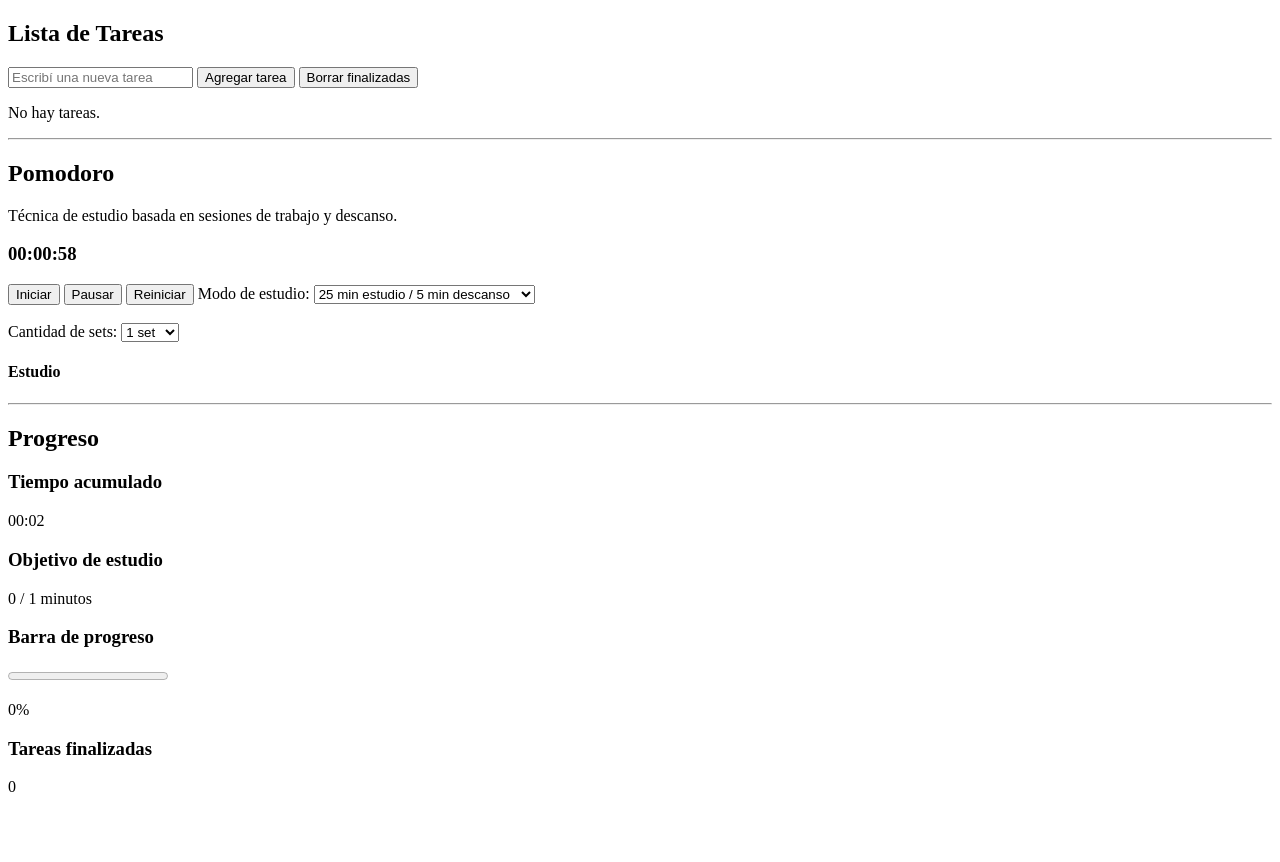
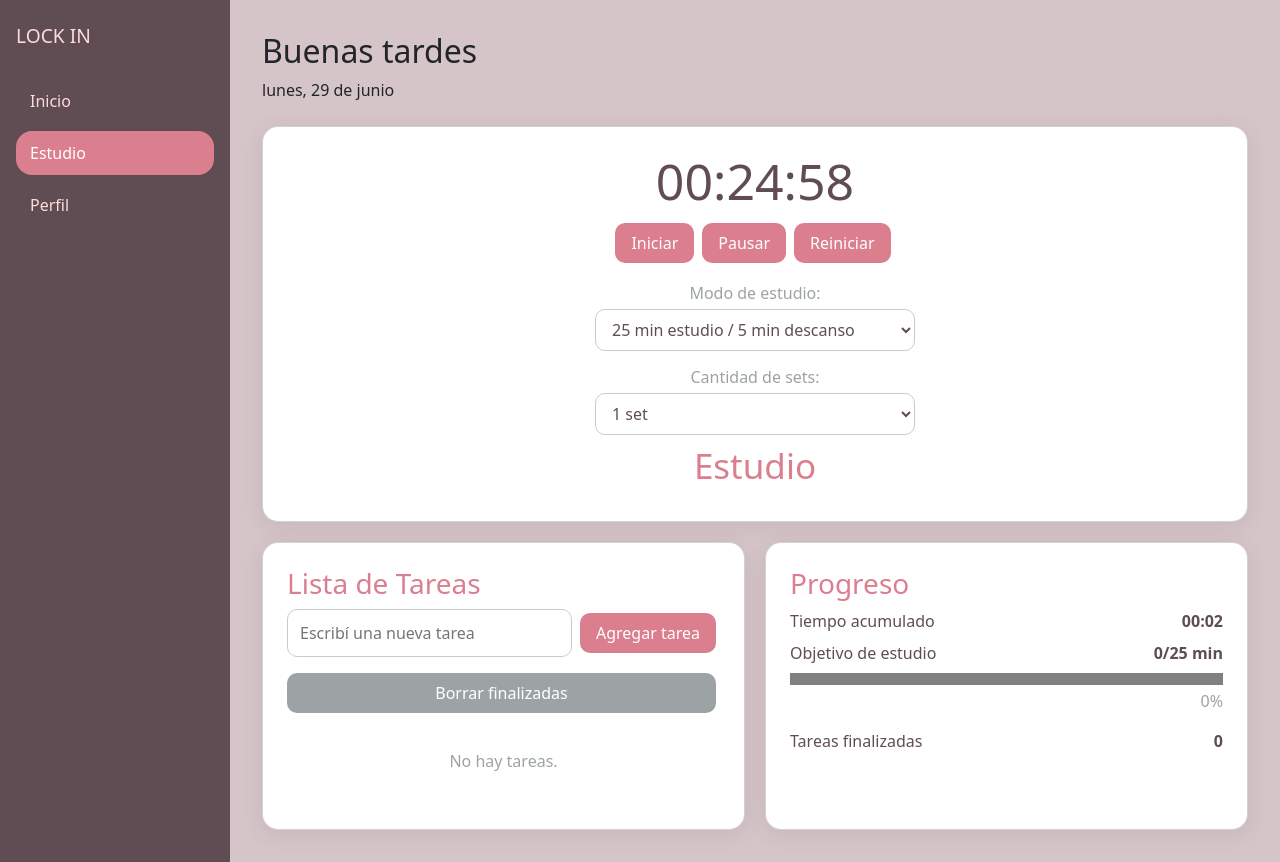
Before and after one commit to VaninaCodes/lockIn-app, a plain HTML site: page index.html in a window 1280 px wide. Both pictures are taken after a click on the button "Iniciar". Before the commit the page ends 812 px from the top, so only its background shows below. Drawn offline with nearby package versions, Linux system fonts and the light colour scheme.

Commit message:
Se arreglaron los bugs y se aplicaron estilos

```diff
--- a/assets/css/style.css
+++ b/assets/css/style.css
@@ -0,0 +1,367 @@
+:root{
+  --soft-blush: #FFDBDA;
+  --old-rose: #DB7F8E;
+  --pale-slate: #D5C5C8;
+  --cool-steel: #9DA3A4;
+  --taupe-grey: #604D53;
+
+  --sidebar-width: 230px;
+  --radius: 16px;
+}
+
+*{
+  box-sizing: border-box;
+}
+
+body{
+   font-weight: 400;
+   background-color:var(--pale-slate);
+   margin: 0;
+}
+
+.app-layout{
+    display: flex;
+    min-height: 100vh;
+}
+
+/* side bar */
+.sidebar {
+    width: var(--sidebar-width);
+    background-color: var(--taupe-grey);
+    color: var(--soft-blush);
+    padding: 24px 16px;
+    flex-shrink: 0;
+}
+
+.sidebar-logo{
+    display: flex;
+    align-items: center;
+    gap: 8px;
+    margin-bottom: 32px;
+}
+
+.sidebar-logo h1{
+   font-size: 1.2rem;
+   margin: 0;
+}
+
+.sidebar-nav{
+    display: flex;
+    flex-direction: column;
+    gap: 8px;
+}
+
+.nav-item{
+    display: flex;
+    align-items: center;
+    gap: 10px;
+    padding: 10px 14px;
+    border-radius: var(--radius);
+    color: var(--soft-blush);
+    text-decoration: none;
+    transition: background-color .2s ease;
+}
+
+.nav-item:hover{
+    background-color: rgba(255,255,255,0.1);
+}
+
+.nav-item.active{
+    background-color: var(--old-rose);
+    color: white;
+}
+
+/* boton hamburguesa, solo visible en mobile */
+.sidebar-toggle{
+    display: none;
+    position: fixed;
+    top: 14px;
+    left: 14px;
+    z-index: 20;
+    background-color: var(--taupe-grey);
+    color: var(--soft-blush);
+    border: none;
+    border-radius: 10px;
+    width: 40px;
+    height: 40px;
+    font-size: 1.2rem;
+    align-items: center;
+    justify-content: center;
+}
+
+/* contenido */
+.content{
+    flex: 1;
+    padding: 32px;
+    min-width: 0;
+}
+#saludo{
+    text-align: left;
+}
+#fecha-actual{
+    text-align: left;
+}
+.cards-grid{
+    display: grid;
+    grid-template-columns: repeat(2, 1fr);
+    gap: 20px;
+    margin-top: 24px;
+}
+
+.card{
+    background-color: white;
+    border-radius: var(--radius);
+    padding: 24px;
+    box-shadow:0px 4px 20px rgba(96,77,83,0.12);
+
+}
+
+.card h3{
+    color: var(--old-rose);
+    margin-top: 0;
+}
+.card-time{
+    grid-column: 1 / -1;
+    text-align: center;
+}
+
+#tiempo{
+    font-size: 50px !important;
+    color: var(--taupe-grey);
+}
+
+.card-time label{
+    display: block;
+    color: var(--cool-steel);
+    margin-top: 14px;
+    margin-bottom: 4px;
+    text-align: left;
+}
+
+.card-time select{
+    width: 100%;
+    max-width: 320px;
+}
+
+.btn-group-pomodoro{
+    display: flex;
+    justify-content: center;
+    flex-wrap: wrap;
+    gap: 4px;
+}
+#cards-sets{
+    display: flex;
+    flex-direction: column;
+    justify-content: center;
+    align-items: center;
+}
+#estadoPomodoro{
+    color: var(--old-rose);
+    font-size: 35px;
+    margin-bottom: 0;
+    padding: 10px;
+}
+
+button{
+  background-color: var(--old-rose);
+  color: white;
+  border: none;
+  border-radius: 10px;
+  padding: 8px 16px;
+  cursor: pointer;
+  margin: 4px 4px 4px 0;
+  transition: opacity .2s ease;
+  font-family: inherit;
+}
+
+button:hover{ opacity: 0.85; }
+button:focus-visible,
+input:focus-visible,
+select:focus-visible{
+  outline: 2px solid var(--old-rose);
+  outline-offset: 2px;
+}
+
+.btn-clear{
+  background-color: var(--cool-steel);
+}
+
+input[type="text"], select{
+  border: 1px solid var(--pale-slate);
+  border-radius: 10px;
+  padding: 8px 12px;
+  font-family: inherit;
+  font-size: 1rem;
+  background-color: white;
+  color: var(--taupe-grey);
+}
+
+.task-input-row{
+  display: flex;
+  gap: 8px;
+  margin-bottom: 12px;
+}
+
+.task-input-row input{
+  flex: 1;
+  min-width: 0;
+}
+
+#counter{
+  color: var(--cool-steel);
+  font-size: .9rem;
+}
+
+#task-list{
+  max-height: 320px;
+  overflow-y: auto;
+}
+
+#task-list > p{
+  color: var(--cool-steel);
+  text-align: center;
+  padding: 16px 0;
+}
+
+#task-list > div{
+  display: flex;
+  align-items: center;
+  gap: 8px;
+  padding: 8px 0;
+  border-bottom: 1px solid var(--pale-slate);
+}
+
+#task-list input[type="checkbox"]{
+  width: 18px;
+  height: 18px;
+  flex-shrink: 0;
+  accent-color: var(--old-rose);
+}
+
+#task-list span{
+  flex: 1;
+  min-width: 0;
+  word-break: break-word;
+  color: var(--taupe-grey);
+}
+
+#task-list input[type="text"]{
+  flex: 1;
+  min-width: 0;
+}
+
+#task-list button{
+  flex-shrink: 0;
+  padding: 6px 10px;
+  font-size: .85rem;
+}
+
+.progress-item{
+  display: flex;
+  justify-content: space-between;
+  align-items: center;
+  margin-bottom: 8px;
+  color: var(--taupe-grey);
+  gap: 8px;
+}
+
+progress{
+  width: 100%;
+  height: 12px;
+  border-radius: 10px;
+  accent-color: var(--old-rose);
+}
+
+#porcentaje{
+  text-align: right;
+  color: var(--cool-steel);
+  margin: 4px 0 16px;
+}
+
+/* ===== Responsive ===== */
+
+/* Tablet */
+@media (max-width: 900px){
+  .cards-grid{
+    grid-template-columns: 1fr;
+  }
+}
+
+/* Mobile: el sidebar se convierte en menu deslizable */
+@media (max-width: 768px){
+  .sidebar-toggle{
+    display: flex;
+  }
+
+  .app-layout{
+    flex-direction: column;
+  }
+
+  .sidebar{
+    position: fixed;
+    top: 0;
+    left: 0;
+    height: 100vh;
+    transform: translateX(-100%);
+    transition: transform .25s ease;
+    z-index: 30;
+    box-shadow: 4px 0 20px rgba(0,0,0,.2);
+  }
+
+  .sidebar.open{
+    transform: translateX(0);
+  }
+
+  .content{
+    padding: 70px 16px 24px;
+  }
+
+  .card{
+    padding: 18px;
+  }
+
+  .card-time h2#tiempo{
+    font-size: 2rem;
+  }
+
+  .btn-group-pomodoro{
+    flex-direction: column;
+  }
+
+  .btn-group-pomodoro button{
+    width: 100%;
+    margin: 4px 0;
+  }
+
+  .card-time select{
+    max-width: none;
+  }
+
+  .task-input-row{
+    flex-direction: column;
+  }
+
+  .task-input-row button{
+    width: 100%;
+  }
+
+  #task-list > div{
+    flex-wrap: wrap;
+  }
+}
+
+/* Mobile chico */
+@media (max-width: 420px){
+  .topbar h2{
+    font-size: 1.3rem;
+  }
+
+  .card h3{
+    font-size: 1.05rem;
+  }
+
+  #task-list button{
+    font-size: .8rem;
+    padding: 5px 8px;
+  }
+}
--- a/assets/js/app.js
+++ b/assets/js/app.js
@@ -112,6 +112,18 @@ function clearCompleted() {
     save();
 }
 
+// Escapa caracteres especiales antes de meter el texto en innerHTML.
+// Antes, una tarea con comillas (") rompía el <input> de edicion.
+function escapeHtml(str) {
+
+    return String(str)
+        .replace(/&/g, "&amp;")
+        .replace(/</g, "&lt;")
+        .replace(/>/g, "&gt;")
+        .replace(/"/g, "&quot;")
+        .replace(/'/g, "&#39;");
+}
+
 function render() {
 
     const list =
@@ -157,10 +169,11 @@ function render() {
                 ?
                 `<input
                     id="edit-${t.id}"
-                    value="${t.text}"
+                    value="${escapeHtml(t.text)}"
+                    onkeydown="if(event.key==='Enter') saveEdit(${t.id})"
                 >`
                 :
-                `<span>${t.text}</span>`
+                `<span>${escapeHtml(t.text)}</span>`
             }
 
             ${
@@ -220,6 +233,14 @@ let intervaloPomodoro = null;
 const tiempo =
     document.getElementById("tiempo");
 
+function pintarTiempo() {
+
+    tiempo.textContent =
+        `${String(pomodoroHoras).padStart(2,"0")}:` +
+        `${String(pomodoroMinutos).padStart(2,"0")}:` +
+        `${String(pomodoroSegundos).padStart(2,"0")}`;
+}
+
 function actualizarPomodoro() {
 
     pomodoroSegundos--;
@@ -268,6 +289,7 @@ minutosActuales.textContent =
 
             pomodoroSegundos = 0;
 
+            pintarTiempo();
             return;
         }
 
@@ -284,6 +306,8 @@ minutosActuales.textContent =
                 );
 
                 intervaloPomodoro = null;
+
+                pintarTiempo();
 
                 alert(
                     "Terminaste todas las sesiones de estudio."
@@ -304,14 +328,12 @@ minutosActuales.textContent =
 
             pomodoroSegundos = 0;
 
+            pintarTiempo();
             return;
         }
     }
 
-    tiempo.textContent =
-        `${String(pomodoroHoras).padStart(2,"0")}:` +
-        `${String(pomodoroMinutos).padStart(2,"0")}:` +
-        `${String(pomodoroSegundos).padStart(2,"0")}`;
+    pintarTiempo();
 }
 
 document
@@ -341,13 +363,20 @@ document
             ).value
         );
 
+    // Si todavia no arranco ninguna cuenta (esta en el tiempo "de fabrica"),
+    // usamos el tiempo de estudio elegido en el select.
     if (
-        pomodoroMinutos === 25 &&
-        pomodoroSegundos === 0
+        !esDescanso &&
+        setActual === 1 &&
+        segundosAcumulados === 0
     ) {
 
         pomodoroMinutos =
             minutosEstudio;
+
+        pomodoroSegundos = 0;
+
+        pintarTiempo();
     }
 
     objetivo =
@@ -382,6 +411,7 @@ document
 
     esDescanso = false;
     setActual = 1;
+    segundosAcumulados = 0;
 
     document.getElementById(
         "estadoPomodoro"
@@ -393,12 +423,30 @@ document.getElementById(
 
     intervaloPomodoro = null;
 
+    // Reinicia respetando el modo elegido en el select,
+    // en vez de volver siempre a 25 min como antes.
+    const opcion =
+        document.getElementById(
+            "tipoPomodoro"
+        ).value;
+
+    const partes =
+        opcion.split("-");
+
+    minutosEstudio =
+        parseInt(partes[0]);
+
+    minutosDescanso =
+        parseInt(partes[1]);
+
     pomodoroSegundos = 0;
-    pomodoroMinutos = 25;
+    pomodoroMinutos = minutosEstudio;
     pomodoroHoras = 0;
 
-    tiempo.textContent =
-        "00:25:00";
+    cronometro.textContent = "00:00";
+    minutosActuales.textContent = "0";
+
+    pintarTiempo();
 
 });
 
@@ -453,7 +501,8 @@ if (tasks.length > 0) {
     porcentaje.textContent =
         Math.floor(progresoTotal)
         + "%";
-    if (progresoTotal >= 100) {
+
+    if (progresoTotal >= 100 && tasks.length > 0) {
 
         clearInterval(intervaloPomodoro);
 
@@ -466,8 +515,52 @@ if (tasks.length > 0) {
 }
 
 // ========================================
+// MENU MOBILE
+// ========================================
+
+const sidebar =
+    document.getElementById("sidebar");
+
+const sidebarToggle =
+    document.getElementById("sidebarToggle");
+
+if (sidebarToggle) {
+
+    sidebarToggle.addEventListener("click", () => {
+        sidebar.classList.toggle("open");
+    });
+
+    document.querySelectorAll(".nav-item").forEach(link => {
+        link.addEventListener("click", () => {
+            sidebar.classList.remove("open");
+        });
+    });
+}
+
+// ========================================
 // INICIO
 // ========================================
 
 render();
 actualizarProgreso();
+
+// ========================================
+// SALUDO Y FECHA
+// ========================================
+
+function actualizarSaludo() {
+    const hora = new Date().getHours();
+    const saludoEl = document.getElementById("saludo");
+
+    let mensaje = "Buenas noches ";
+    if (hora >= 6 && hora < 12) mensaje = "Buen día ";
+    else if (hora >= 12 && hora < 19) mensaje = "Buenas tardes ";
+
+    saludoEl.textContent = mensaje;
+
+    const fechaEl = document.getElementById("fecha-actual");
+    const opciones = { weekday: "long", day: "numeric", month: "long" };
+    fechaEl.textContent = new Date().toLocaleDateString("es-AR", opciones);
+}
+
+actualizarSaludo();
--- a/index.html
+++ b/index.html
@@ -4,99 +4,127 @@
     <meta charset="UTF-8" />
     <meta name="viewport" content="width=device-width, initial-scale=1.0" />
     <title>LOCK IN</title>
+    <link
+      href="https://cdn.jsdelivr.net/npm/bootstrap@5.3.8/dist/css/bootstrap.min.css"
+      rel="stylesheet"
+      integrity="sha384-sRIl4kxILFvY47J16cr9ZwB07vP4J8+LH7qKQnuqkuIAvNWLzeN8tE5YBujZqJLB"
+      crossorigin="anonymous"
+    />
+    <link
+      rel="stylesheet"
+      href="https://cdn.jsdelivr.net/npm/bootstrap-icons@1.11.3/font/bootstrap-icons.min.css"
+    />
+    <link rel="stylesheet" href="assets/css/style.css" />
   </head>
   <body>
+    <!-- Barra lateral -->
+    <div class="app-layout">
+      <button class="sidebar-toggle" id="sidebarToggle" aria-label="Abrir menu">
+        <i class="bi bi-list"></i>
+      </button>
+
+      <aside class="sidebar" id="sidebar">
+        <div class="sidebar-logo">
+          <h1>LOCK IN</h1>
+        </div>
+
+        <nav class="sidebar-nav">
+          <a href="#" class="nav-item"> Inicio </a>
+          <a href="index.html" class="nav-item active"> Estudio </a>
+          <a href="#" class="nav-item"> Perfil </a>
+        </nav>
+      </aside>
+
+      <!-- Contenido principal -->
+      <main class="content">
+        <header>
+          <h2 id="saludo">Buen dia</h2>
+          <p id="fecha-actual"></p>
+        </header>
+        <div class="cards-grid">
+          <!-- POMODORO -->
+          <section id="pomodoro" class="card card-time">
+            <h2 id="tiempo">00:25:00</h2>
+            <div class="btn-group-pomodoro">
+              <button id="iniciar">Iniciar</button>
+              <button id="pausar">Pausar</button>
+              <button id="reiniciar">Reiniciar</button>
+            </div>
+            <div id="cards-sets">
+              <label>Modo de estudio:</label>
+              <select id="tipoPomodoro">
+                <option value="25-5">25 min estudio / 5 min descanso</option>
+                <option value="50-10">50 min estudio / 10 min descanso</option>
+                <option value="90-20">90 min estudio / 20 min descanso</option>
+              </select>
+
+              <label>Cantidad de sets:</label>
+              <select id="cantidadSets">
+                <option value="1">1 set</option>
+                <option value="2">2 sets</option>
+                <option value="3">3 sets</option>
+                <option value="4">4 sets</option>
+              </select>
+            </div>
+            <h4 id="estadoPomodoro">Estudio</h4>
+          </section>
+
           <!-- LISTA DE TAREAS -->
-    <section id="tareas">
-      <h2>Lista de Tareas</h2>
-
+          <section id="tareas" class="card card-tasks">
+            <h3>Lista de Tareas</h3>
+            <div class="task-input-row">
               <input
                 type="text"
                 id="task-input"
                 placeholder="Escribí una nueva tarea"
               />
+              <button onclick="addTask()">Agregar tarea</button>
+            </div>
 
-      <button onclick="addTask()">Agregar tarea</button>
-      <button onclick="clearCompleted()">Borrar finalizadas</button>
+            <button class="btn-clear" onclick="clearCompleted()">
+              Borrar finalizadas
+            </button>
 
             <p id="counter"></p>
 
             <div id="task-list"></div>
           </section>
 
-    <hr />
+          <!-- PROGRESO -->
+          <section id="progreso" class="card card-progress">
+            <h3>Progreso</h3>
 
-    <!-- POMODORO -->
-    <section id="pomodoro">
-      <h2>Pomodoro</h2>
-
-      <p>Técnica de estudio basada en sesiones de trabajo y descanso.</p>
-
-      <h3 id="tiempo">00:25:00</h3>
-
-      <button id="iniciar">Iniciar</button>
-      <button id="pausar">Pausar</button>
-      <button id="reiniciar">Reiniciar</button>
-
-      <label>Modo de estudio:</label>
-
-      <select id="tipoPomodoro">
-        <option value="1-5">25 min estudio / 5 min descanso</option>
-        <option value="50-10">50 min estudio / 10 min descanso</option>
-        <option value="90-20">90 min estudio / 20 min descanso</option>
-      </select>
-
-      <br /><br />
-
-      <label>Cantidad de sets:</label>
-
-      <select id="cantidadSets">
-        <option value="1">1 set</option>
-        <option value="2">2 sets</option>
-        <option value="3">3 sets</option>
-        <option value="4">4 sets</option>
-      </select>
-
-      <h4 id="estadoPomodoro">Estudio</h4>
-    </section>
-
-    <hr />
-
-    <!-- PROGRESO -->
-    <section id="progreso">
-      <h2>Progreso</h2>
-
-      <div>
-        <h3>Tiempo acumulado</h3>
-        <p id="cronometro">00:00</p>
+            <div class="progress-item">
+              <span>Tiempo acumulado</span>
+              <strong id="cronometro">00:00</strong>
             </div>
 
-      <div>
-        <h3>Objetivo de estudio</h3>
-
-        <p>
-          <span id="minutosActuales">0</span>
-          /
-          <span id="objetivoMinutos">60</span>
-          minutos
-        </p>
+            <div class="progress-item">
+              <span>Objetivo de estudio</span>
+              <strong
+                ><span id="minutosActuales">0</span>/<span id="objetivoMinutos"
+                  >60</span
+                >
+                min</strong
+              >
             </div>
 
-      <div>
-        <h3>Barra de progreso</h3>
+            <progress id="barraProgreso" value="0" max="100"></progress>
+            <p id="porcentaje">0%</p>
 
-        <progress id="barraProgreso" value="0" max="100"></progress>
-
-        <p id="porcentaje">0%</p>
-      </div>
-
-      <div>
-        <h3>Tareas finalizadas</h3>
-
-        <p id="contadorTareas">0</p>
+            <div class="progress-item">
+              <span>Tareas finalizadas</span>
+              <strong id="contadorTareas">0</strong>
             </div>
           </section>
-
+        </div>
+      </main>
+    </div>
+    <script
+      src="https://cdn.jsdelivr.net/npm/bootstrap@5.3.8/dist/js/bootstrap.bundle.min.js"
+      integrity="sha384-FKyoEForCGlyvwx9Hj09JcYn3nv7wiPVlz7YYwJrWVcXK/BmnVDxM+D2scQbITxI"
+      crossorigin="anonymous"
+    ></script>
     <script src="assets/js/app.js"></script>
   </body>
 </html>
```
Lines whose indentation alone changed are shown as unchanged.
